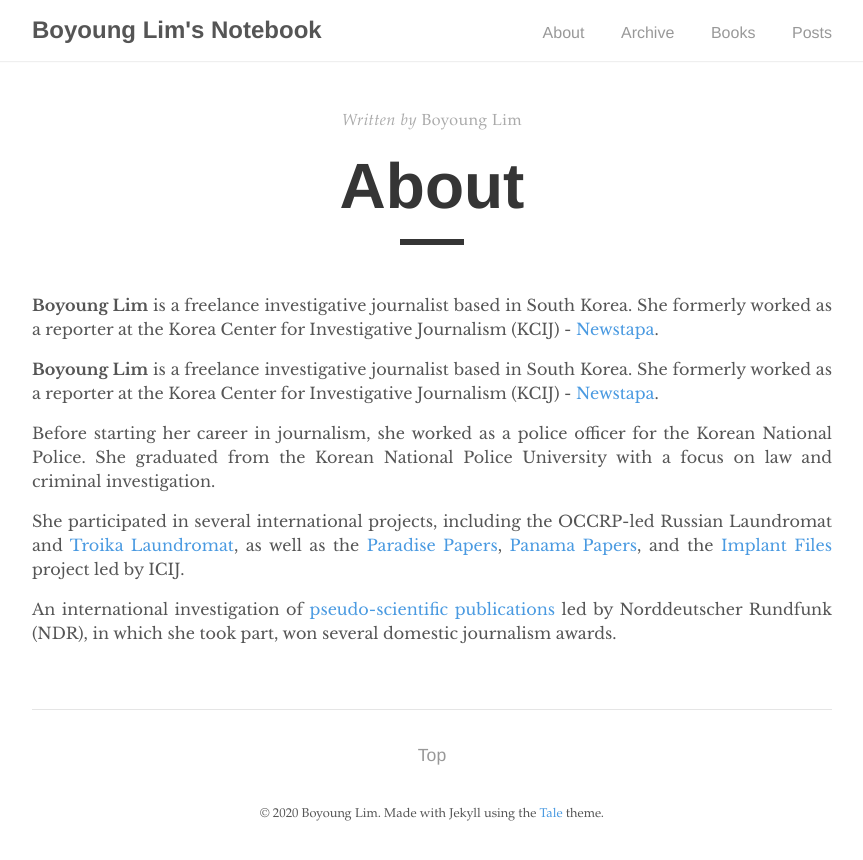
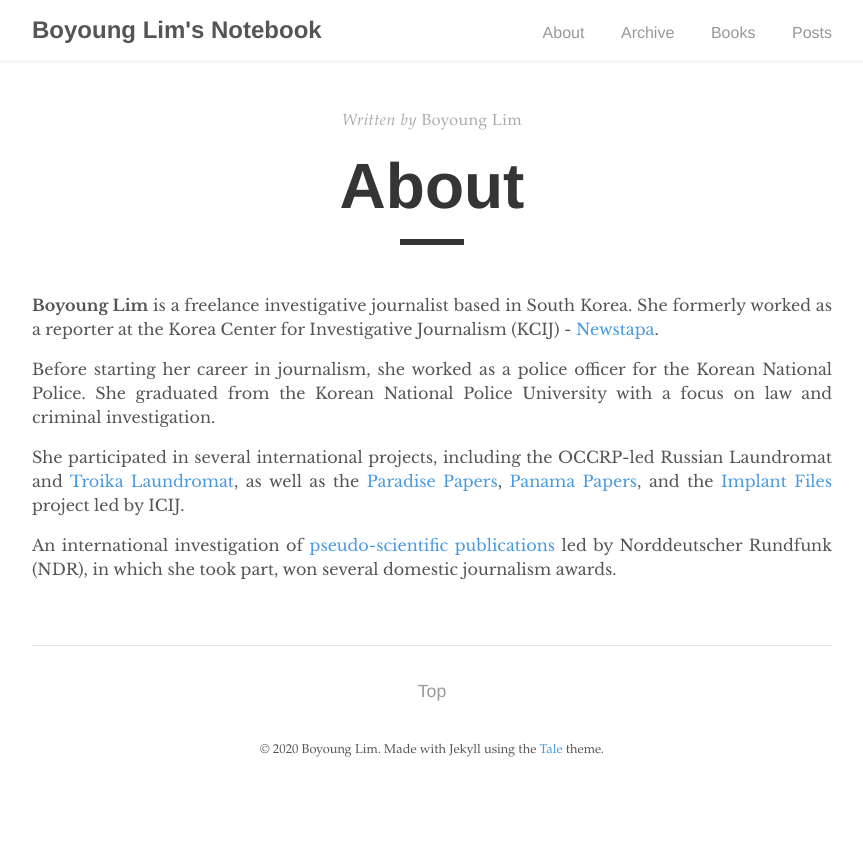
Before and after one commit to boyounglim88/Blog, a Jekyll site: the page built from _pages/about.md, in a window 1280 px wide. Shown: the top 860 px of the page, without its empty margins (208-1071 px from the left). Built offline with Jekyll 4.4.1, drawn with Linux system fonts in a browser that asks for light colours.

Commit message:
Update about.md

```diff
--- a/_pages/about.md
+++ b/_pages/about.md
@@ -4,8 +4,6 @@ title: "About"
 author: "Boyoung Lim"
 permalink: /about/
 ---
-
-**Boyoung Lim** is a freelance investigative journalist based in South Korea. She formerly worked as a reporter at the Korea Center for Investigative Journalism (KCIJ) - [Newstapa](https://newstapa.org).
 
 
 **Boyoung Lim** is a freelance investigative journalist based in South Korea. She formerly worked as a reporter at the Korea Center for Investigative Journalism (KCIJ) - [Newstapa](https://newstapa.org/).
```
